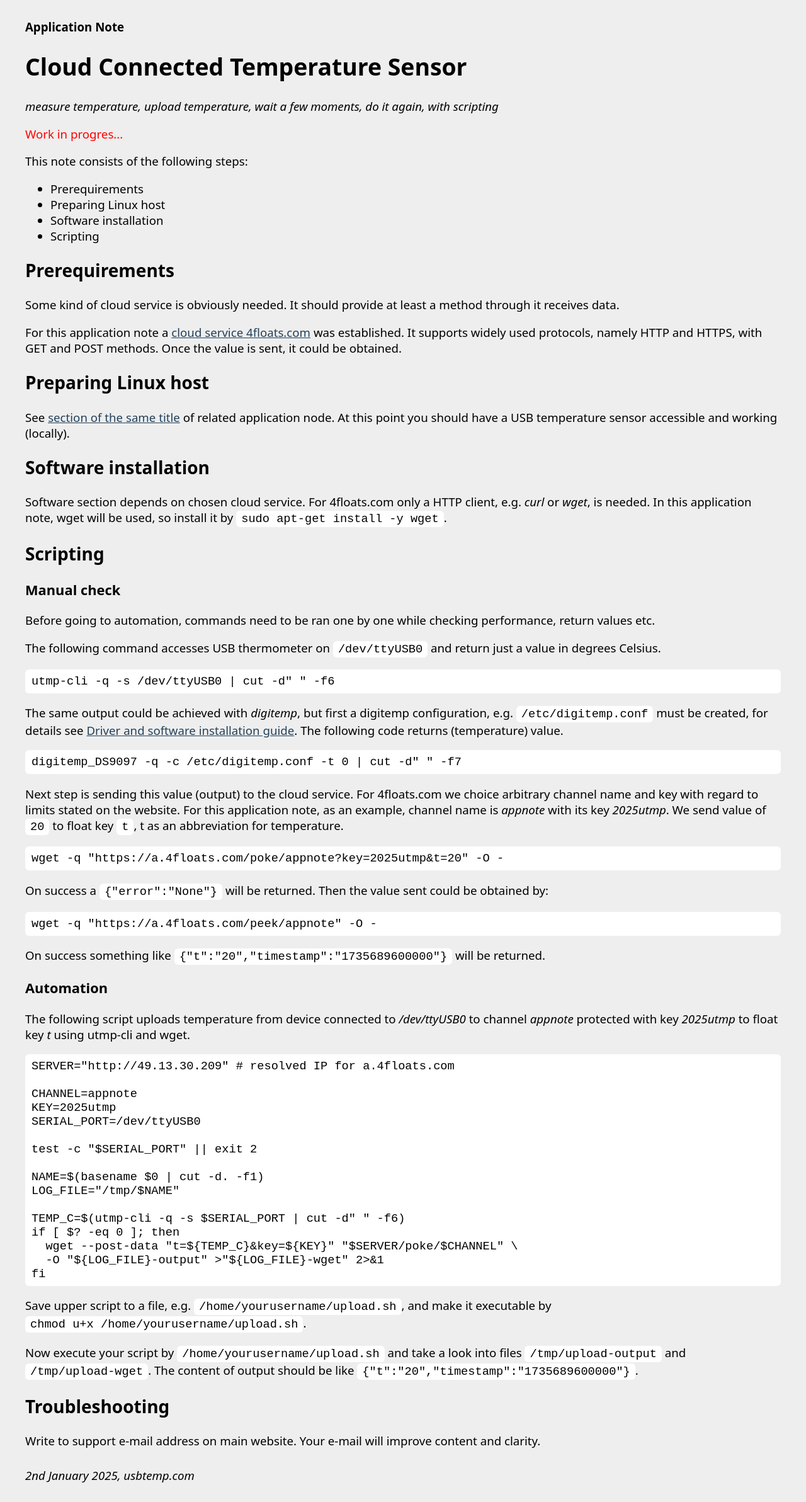
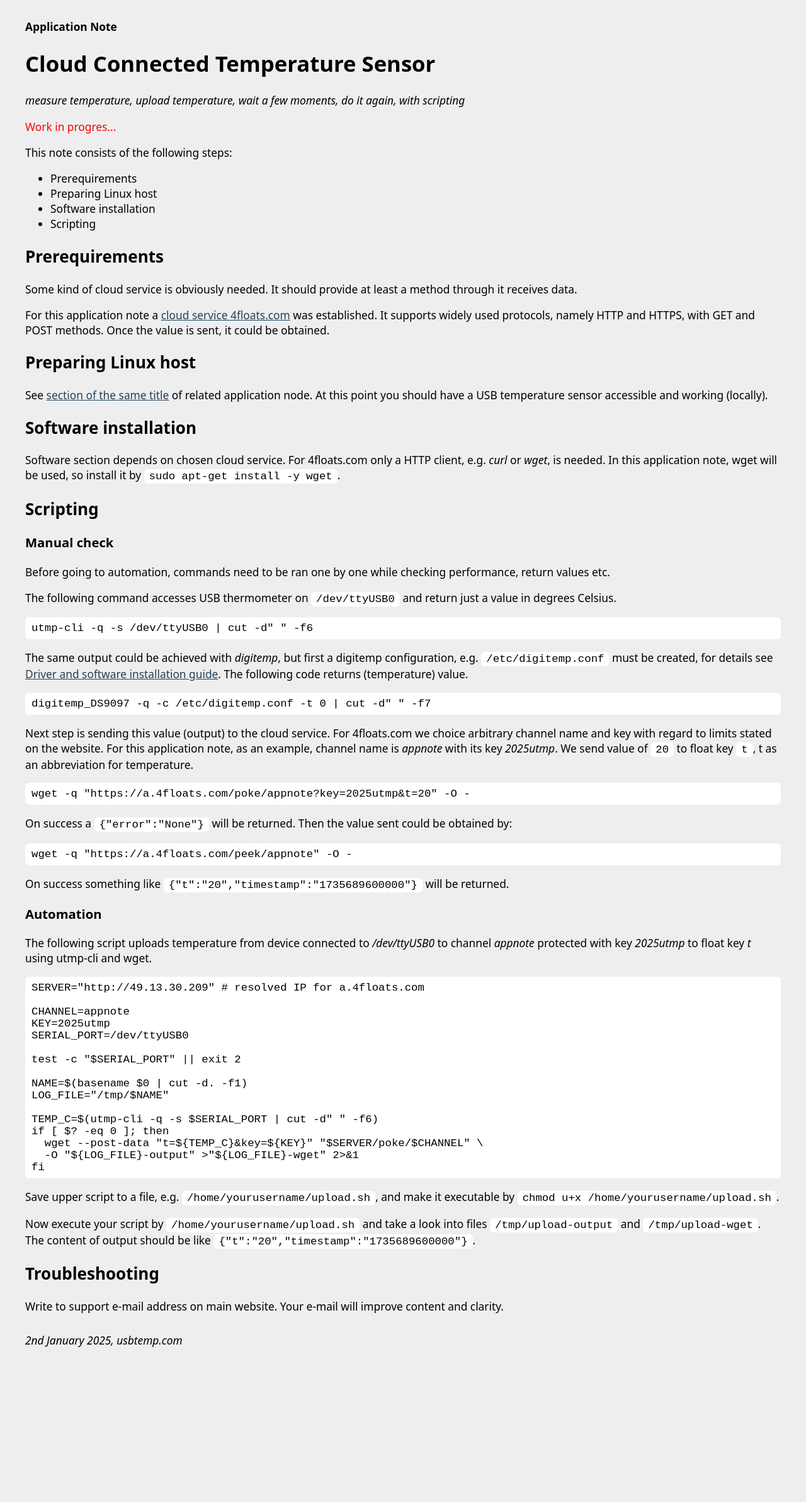
Before and after one commit to perproweb/utmp, a Jekyll site: the page app_notes/cloud.htm, which Jekyll copies as it is, in a window 1280 px wide. Shown: the whole page at 63% size. Built offline with Jekyll 4.4.1, drawn with Linux system fonts in a browser that asks for light colours; after the commit the page ends 2170 px from its top, so only the background shows below that.

Commit message:
20250607

```diff
--- a/app_notes/style.css
+++ b/app_notes/style.css
@@ -1,5 +1,5 @@
 a{color:#23415a;}
-body{background:#eeeeee;font-family:sans;font-size:14pt;margin:1em;}
+body{background:#eeeeee;font-family:sans;font-size:13pt;margin:1em;}
 main,footer{max-width:1200px;margin:30px auto;}
 pre,p code{background:white;padding:2px 8px;border-radius:6px;overflow-x:auto;}
 pre{padding:8px 10px;}
--- a/index.html
+++ b/index.html
@@ -110,7 +110,7 @@
     "itemCondition": "http://schema.org/NewCondition",
     "price": "11.4",
     "priceCurrency": "USD",
-    "priceValidUntil": "2025-05-31",
+    "priceValidUntil": "2025-06-30",
     "url": "https://usbtemp.com/"
   },
   "sku": "USB-TEMP",
```
